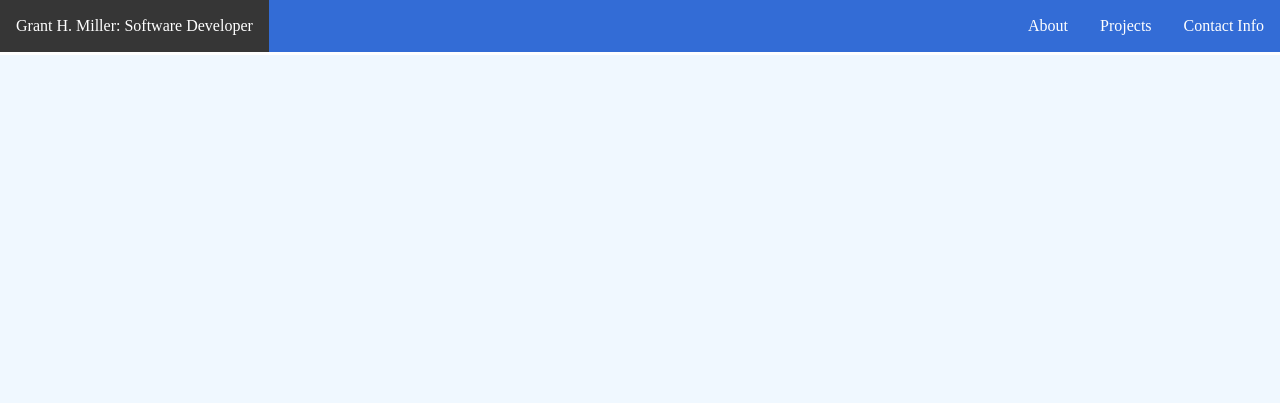
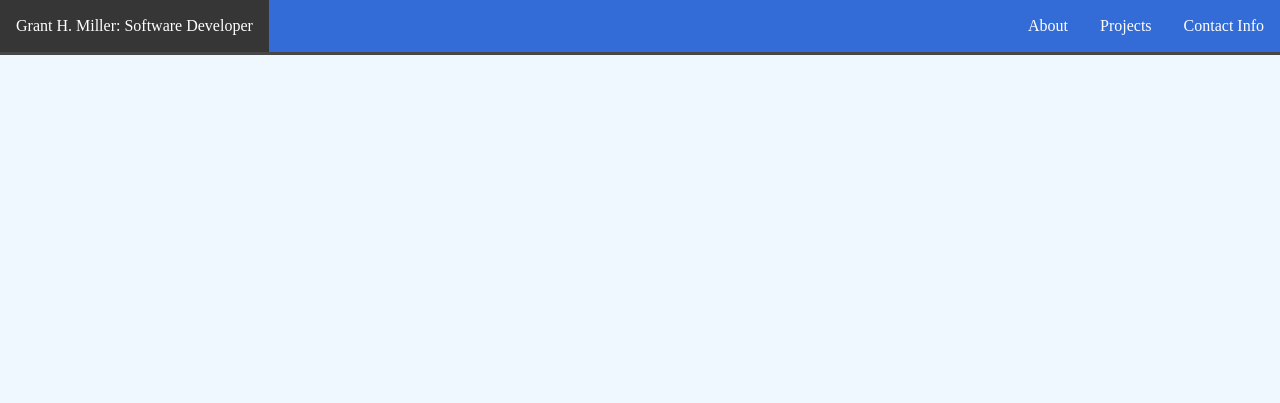
Before and after one commit to gramiller/gramiller.github.io, a plain HTML site: page index.html in a window 1280 px wide. Shown: the top 403 px of the page. Drawn offline with Linux system fonts and the light colour scheme.

Commit message:
border color change

```diff
--- a/common.blocks/navBar.css
+++ b/common.blocks/navBar.css
@@ -4,7 +4,7 @@
         margin: 0px;
         padding: 0px;
         border-bottom: solid;
-        border-color:rgb(255, 255, 255);
+        border-color:rgb(71, 71, 71);
         overflow: hidden;
         color: white;
     }
```
